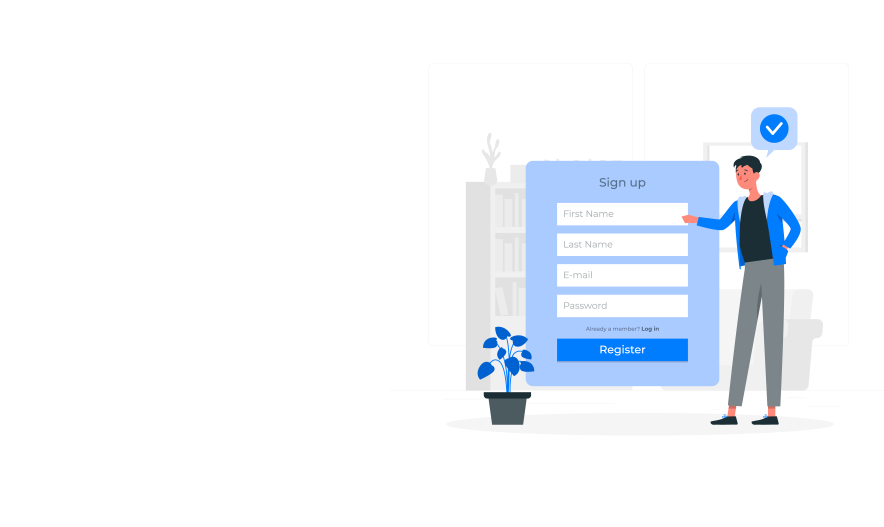
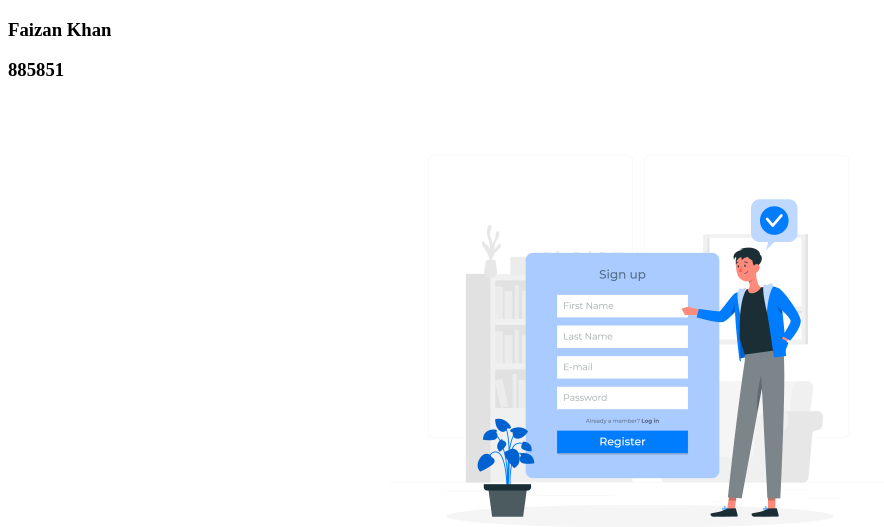
Before and after one commit to Faizankhan97/saylani_backend, a plain HTML site: page Assignment_2/index.html in a window 1280 px wide. Shown: the top 527 px of the page, without its empty margins (0-884 px from the left). Drawn offline with Linux system fonts and the light colour scheme.

Commit message:
add name and roll no

```diff
--- a/Assignment_2/index.html
+++ b/Assignment_2/index.html
@@ -6,6 +6,8 @@
     <title>Forms</title>
   </head>
   <body>
+    <h3>Faizan Khan</h3>
+    <h3>885851</h3>
     <center>
       <div>
         <img src="./image/register.jpg" alt="" width="500" height="500" />
```
